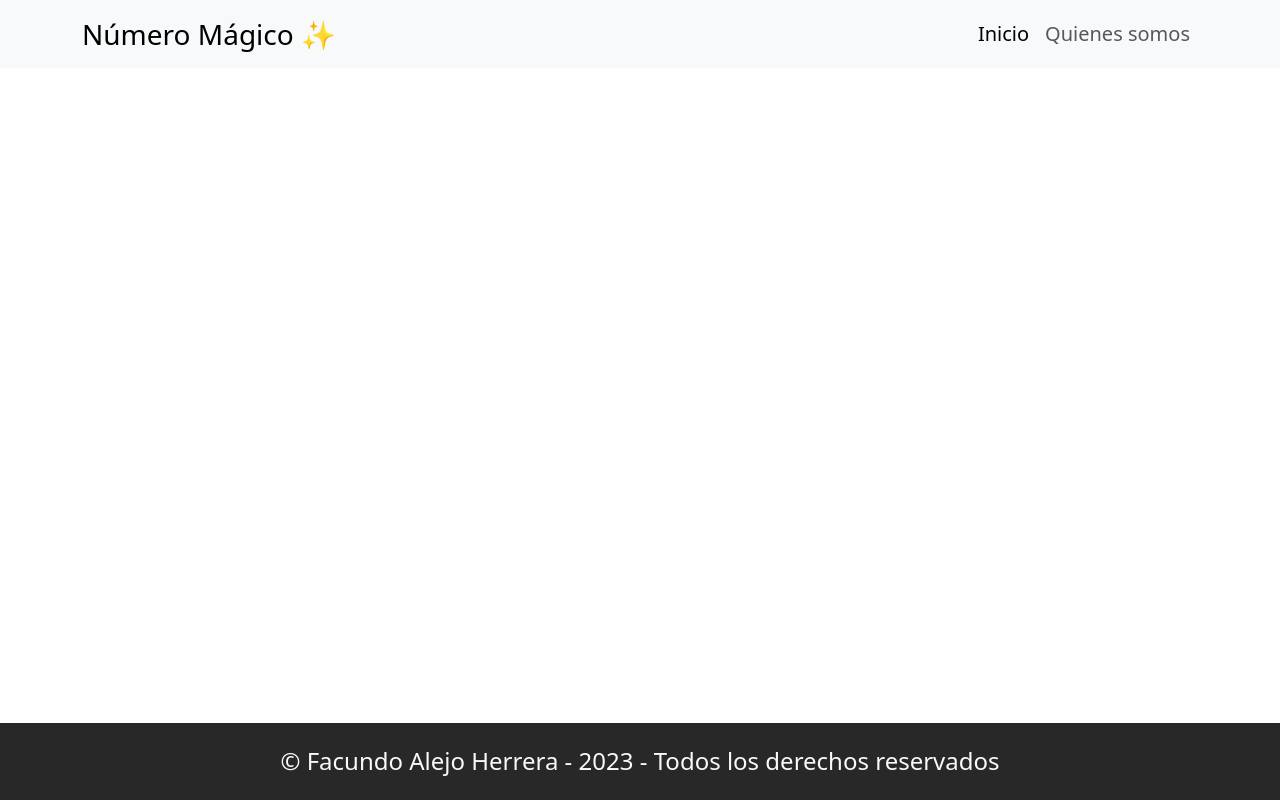
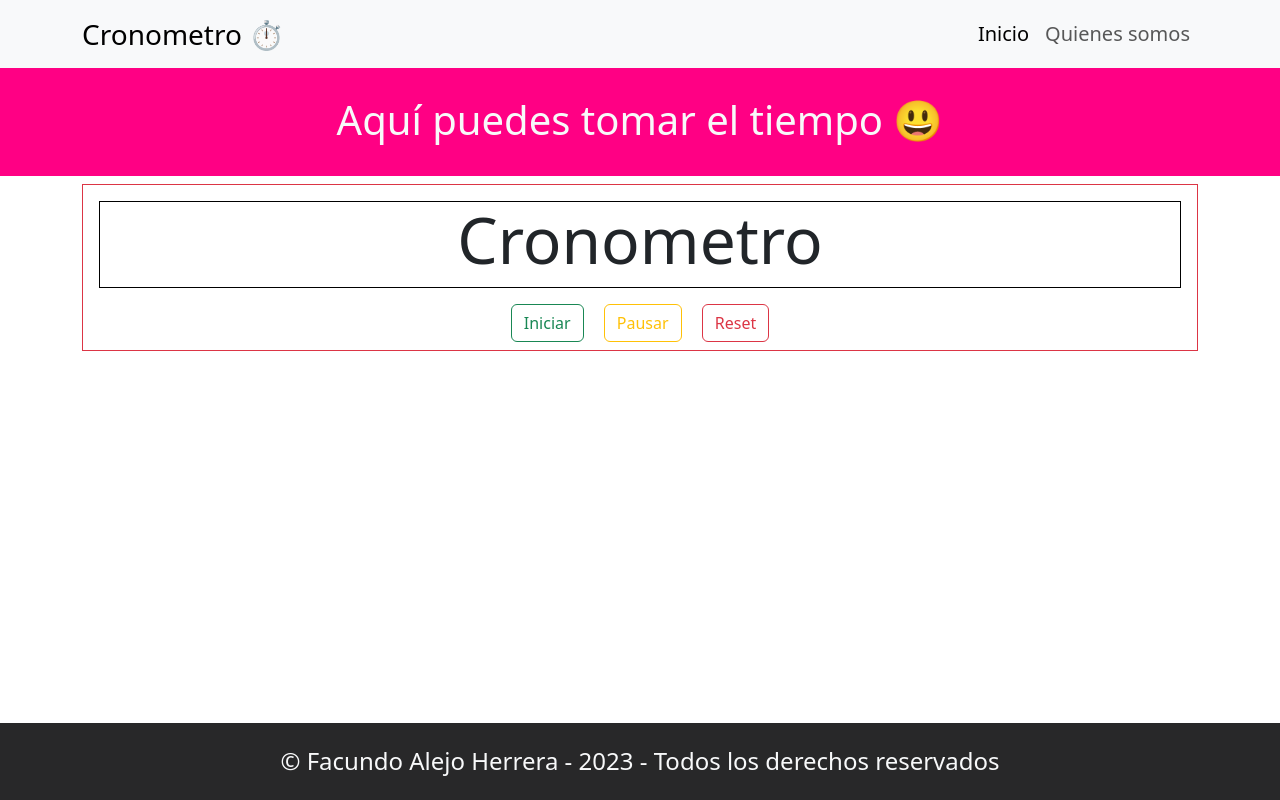
Before and after one commit to alejoh12/tp5-E05-cronometro, a plain HTML site: page index.html in a window 1280 px wide. Drawn offline with Linux system fonts and the light colour scheme.

Commit message:
Maquetado terminado.

```diff
--- a/css/style.css
+++ b/css/style.css
@@ -8,6 +8,10 @@ main {
     flex-grow: 1;
 }
 
+.colorBanner {
+    background: rgb(255, 0, 132)
+}
+
 .fondoFooter {
     background: rgb(40, 40, 41);
 }
--- a/index.html
+++ b/index.html
@@ -5,23 +5,23 @@
     <meta name="viewport" content="width=device-width, initial-scale=1.0" />
     <meta
       name="description"
-      content="Una pagina en la cual le vamos a permitir al usuario divertirse mediante un juego en el cual debe adivinar un número mágico."
+      content="Una pagina en la cual le vamos a permitir al usuario usar un cronometro."
     />
     <meta
       name="keywords"
-      content="numeros, numero mágico, adivinar, juego, diversion"
+      content="cronometro, iniciar cronometro, tomar tiempo"
     />
     <meta name="author" content="Facundo Alejo Herrera" />
     <link rel="stylesheet" href="./css/bootstrap.min.css" />
     <link rel="stylesheet" href="./css/style.css" />
-    <title>Número Mágico</title>
+    <title>Cronometro</title>
   </head>
   <body>
     <header class="position-fixed w-100 z-3 card-shadow">
       <nav class="navbar navbar-expand-lg bg-body-tertiary">
         <div class="container">
           <a class="navbar-brand font-logo fs-3" href="./index.html"
-            >Número Mágico ✨</a
+            >Cronometro ⏱️</a
           >
           <button
             class="navbar-toggler"
@@ -52,7 +52,25 @@
         </div>
       </nav>
     </header>
-    <main></main>
+    <main>
+      <section class="pt-5">
+        <article class="colorBanner pt-4">
+            <div class="container text-center py-4">
+                <h1 class="text-light">Aquí puedes tomar el tiempo 😃<h1>
+            </div>
+        </article>
+      </section>
+      <section class="container mt-2">
+        <article class="border border-danger text-center">
+          <div class="m-3 border border-black">
+            <h3 class="display-3">Cronometro</h3>
+          </div>
+          <button class="mx-2 btn btn-outline-success mb-2">Iniciar</button>
+          <button class="mx-2 btn btn-outline-warning mb-2">Pausar</button>
+          <button class="mx-2 btn btn-outline-danger mb-2">Reset</button>
+        </article>
+      </section>
+    </main>
     <footer class="text-secondary fondoFooter">
       <div class="container py-4 text-center">
         <span class="text-light font-logo h4"
```
